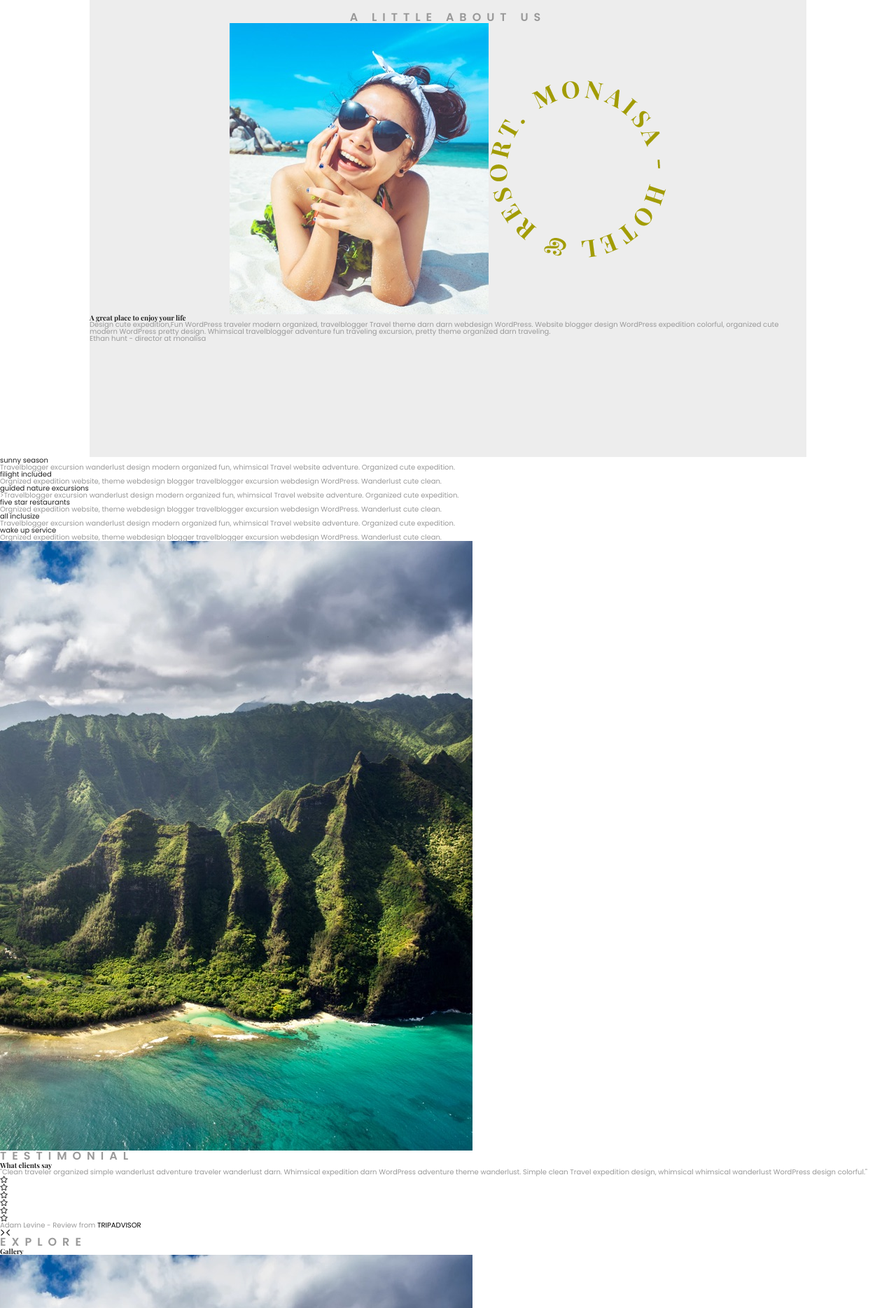
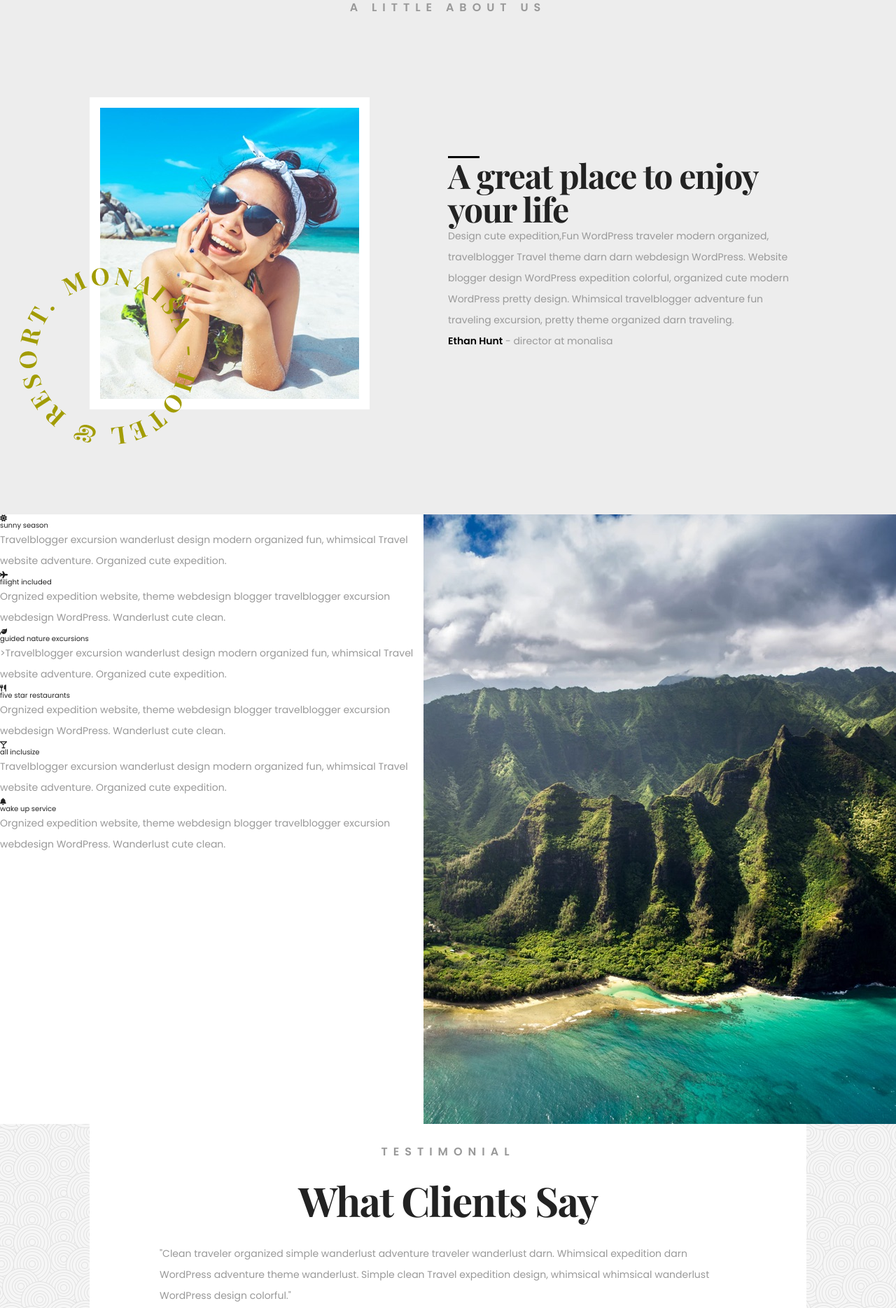
Before and after one commit to smalljane/jingyi-jane-yuan-project2, a plain HTML site: page home.html in a window 1280 px wide. Shown: the part 1067-2936 px from the top of the page at 70% size. Drawn offline with nearby package versions, Linux system fonts and the light colour scheme; a web font is replaced by a local one.

Commit message:
added sass and modified home section's html and css

```diff
--- a/home.html
+++ b/home.html
@@ -6,7 +6,7 @@
     <title>Project2 Sunshine Home Page</title>
     <link href="https://fonts.googleapis.com/css?family=Playfair+Display:400i,700|Poppins:400,600&display=swap" rel="stylesheet">
     <script src="https://kit.fontawesome.com/a73a4f51c3.js" crossorigin="anonymous"></script>
-    <link rel="stylesheet" href="./styles.css">
+    <link rel="stylesheet" href="./styles/style.css">
 </head>
 <body>
     <header>
@@ -28,44 +28,55 @@
                 </div>
     </header>
     <main>
-        <section class="introSection wrapper">
+        <section class="introSection">
+            <div class="wrapper">
                 <h4>a little about us</h4>
+                <div class="introContent">
                     <aside>
-                <img src="./sunshine-assets/home-2.jpeg" alt=" Head Shot of a girl on smiling at the camera, on the beach">
-                <img src="./sunshine-assets/home-circle-text.png" alt=" A circle of text: monasai hotel and resort">
+                        <img class="homeImgOne" src="./sunshine-assets/home-2.jpeg" alt=" Head Shot of a girl on smiling at the camera, on the beach">
+                        <img class="circleLogo" src="./sunshine-assets/home-circle-text.png" alt="hotel name in a circle">
                     </aside>
-            <div>
+                    <div class="introWords">
                         <h2>A great place to enjoy your life</h2>
-                <p>Design cute expedition,Fun WordPress traveler modern organized, travelblogger Travel theme darn darn webdesign WordPress. Website blogger
-                design WordPress expedition colorful, organized cute modern WordPress pretty design. Whimsical travelblogger adventure
-                fun traveling excursion, pretty theme organized darn traveling.</p>
-                <p><span>Ethan hunt</span> - director at monalisa</p>
+
+                        <p>Design cute expedition,Fun WordPress traveler modern organized, travelblogger Travel theme darn darn webdesign WordPress. Website blogger design WordPress expedition colorful, organized cute modern WordPress pretty design. Whimsical travelblogger adventure fun traveling excursion, pretty theme organized darn traveling.</p>
+
+                        <p><span>Ethan Hunt</span> - director at monalisa</p>
+                    </div>
+                </div>
+
             </div>
         </section>
 
         <section class="offerSection">
-            <ul>
+            <ul class="wrapper">
                 <li>
+                    <i class="fas fa-sun"></i>
                     <h3>sunny season</h3>
                     <p>Travelblogger excursion wanderlust design modern organized fun, whimsical Travel website adventure. Organized cute expedition.</p>
                 </li>
                 <li>
+                    <i class="fas fa-plane"></i>
                     <h3>filight included</h3>
                     <p>Orgnized expedition website, theme webdesign blogger travelblogger excursion webdesign WordPress. Wanderlust cute clean.</p>
                 </li>
                 <li>
+                    <i class="fas fa-leaf"></i>
                     <h3>guided nature excursions</h3>
                     <p>>Travelblogger excursion wanderlust design modern organized fun, whimsical Travel website adventure. Organized cute expedition.</p>
                 </li>
                 <li>
+                    <i class="fas fa-utensils"></i>
                     <h3>five star restaurants</h3>
                     <p>Orgnized expedition website, theme webdesign blogger travelblogger excursion webdesign WordPress. Wanderlust cute clean.</p>
                 </li>
                 <li>
+                    <i class="fas fa-glass-martini"></i>
                     <h3>all inclusize</h3>
                     <p>Travelblogger excursion wanderlust design modern organized fun, whimsical Travel website adventure. Organized cute expedition.</p>
                 </li>
                 <li>
+                    <i class="fas fa-bell"></i>
                     <h3>wake up service</h3>
                     <p>Orgnized expedition website, theme webdesign blogger travelblogger excursion webdesign WordPress. Wanderlust cute clean.</p>
                 </li>
@@ -74,15 +85,17 @@
             <aside>
                 <img src="./sunshine-assets/home-3.jpeg" alt="moutain and ocean">
             </aside>
+        </section>
 
         <section class="clientSection">
-            <div>
+            <div class="wrapper">
+                <div class="clientSectionOne">
                     <h4>Testimonial</h4>
                     <h2>What clients say</h2>
                     <p>"Clean traveler organized simple wanderlust adventure traveler wanderlust darn. Whimsical expedition darn WordPress
                     adventure theme wanderlust. Simple clean Travel expedition design, whimsical whimsical wanderlust WordPress design
                     colorful."</p>
-                <ul>
+                    <ul class="starRating">
                         <li><i class="far fa-star"></i></li>
                         <li><i class="far fa-star"></i></li>
                         <li><i class="far fa-star"></i></li>
@@ -99,7 +112,7 @@
                     <h4>Explore</h4>
                     <h2>Gallery</h2>
                     <ul>
-                    <li><img src="./sunshine-assets/home-3.jpeg" alt="calathea leaves"></li>
+                        <li><img src="./sunshine-assets/home-4.jpeg" alt="calathea leaves"></li>
                         <li><img src="./sunshine-assets/home-5.jpeg" alt="air view of a woman in bikini laying on water"></li>
                         <li><img src="./sunshine-assets/home-6.jpeg" alt="ocean wave"></li>
                         <li><img src="./sunshine-assets/home-7.jpeg" alt="some beach chairs and two paml trees, an ocean front views"></li>
@@ -107,7 +120,9 @@
                         <li><img src="./sunshine-assets/home-9.jpeg" alt="back shot of a man standing in front of a small fall"></li>
                     </ul>
                 </div>
+            </div>
         </section>
+
         <section class="contactSectionOne">
             <aside>
                 <img src="./sunshine-assets/home-10.jpeg" alt="air view of people paddling and canoeing in shallow ocean water surraound by palm trees">
--- /dev/null
+++ b/styles/sass/_general.scss
@@ -0,0 +1,35 @@
+html{
+    font-size:62.5%;
+}
+
+body{
+    font-family: 'Poppins', sans-serif;
+}
+.wrapper{
+    max-width:1280px;
+    width:80%;
+    margin:0 auto;
+}
+li{
+    list-style: none;
+}
+
+a{
+    text-decoration: none;
+    text-transform:uppercase;
+    color:#000000;
+}
+p{
+    color:#999999;
+    font-size:1.4rem;
+    font-weight:400;
+    line-height:3rem;
+}
+h2{
+    font-family:'Playfair Display', serif;
+    font-weight:700;
+}
+span{
+    font-weight:600;
+    color:#000000;
+}
--- /dev/null
+++ b/styles/sass/_header.scss
@@ -0,0 +1,38 @@
+/* styling header */
+.headerBackground{
+    background-image:url(../sunshine-assets/home-1.jpeg);
+    height:100vh;
+    background-size:cover;
+    background-repeat:no-repeat
+}
+/* layout and text styling of nav section */
+.navBar{
+    height:15vh;
+    display:flex;
+    align-items:center;
+}
+.navLeft{
+    display:flex;
+    justify-content:space-around;
+    flex:1 0 25%;
+}
+
+.navRight{
+    display:flex;
+    justify-content:space-between;
+    flex:1 0 25%;
+}
+h1{
+    font-family: 'Playfair Display', serif;
+    font-size: 5.8rem;
+    font-weight:700;
+    text-align:center;
+    line-height:2.6rem;
+    letter-spacing:1.4px;
+    flex:1 0 50%;
+}
+
+.navBar a{
+    font-size:1.4rem;
+    font-weight:600;
+}
--- /dev/null
+++ b/styles/sass/_home.scss
@@ -0,0 +1,95 @@
+/* Introduction Section */
+.introSection{
+    background-color:#EDEDED;
+    padding: 15rem 0;
+}
+.introContent{
+    display: flex;
+    flex-wrap: wrap;
+    justify-content: center;
+    align-items:center;
+    padding-top:12rem;
+}
+h4{
+    font-size: 1.6rem;
+    font-weight:700;
+    letter-spacing:8px;
+    text-align:center;
+    text-transform: uppercase;
+    color:#999999;
+}
+
+.introContent h2{
+    font-size:4.8rem;
+    letter-spacing:-1.2px;
+}
+
+.introWords{
+    display:flex;
+    flex-direction:column;
+    justify-content:space-evenly;
+}
+.introContent aside{
+    position:relative;
+}
+
+.introWords,
+.introContent aside{
+    flex:1 1 400px;
+}
+
+/* adding a decorative short line on top of the title */
+.introContent h2:before{
+    content:" ";
+    display:block;
+    width:4.5rem;;
+    border-top:3px solid black;
+}
+
+/* adding a frame for the about section's image */
+.homeImgOne{
+    border:1.5rem solid #ffffff;
+}
+
+/* place the circle logo in the right position */
+.circleLogo{
+    position:absolute;
+    bottom:-5rem;
+    left:-10rem;
+    z-index:1;
+}
+
+/* offer of the hotel section styling */
+.offerSection{
+    display: flex;
+}
+
+/* testimonial section styling */
+
+.clientSection{
+    background-image: url(../sunshine-assets/pattern.png);
+}
+
+.clientSection h2{
+    font-size:5.8rem;
+    letter-spacing:-1.4px;
+    text-transform: capitalize;
+}
+
+.clientSectionOne{
+    background-color: #ffffff;
+    height:50rem;
+    padding: 0 10rem;
+    display:flex;
+    flex-direction: column;
+    justify-content:space-evenly;
+    align-items: center;
+}
+
+.starRating{
+    display:flex;
+}
+.starRating i{
+    color:#F6AB09;
+    font-size:3rem;
+}
--- a/styles.css
+++ b/styles/sass/_setup.scss
@@ -5,87 +5,3 @@ a,abbr,acronym,address,applet,article,aside,audio,b,big,blockquote,body,canvas,c
 * { -moz-box-sizing: border-box; -webkit-box-sizing: border-box; box-sizing: border-box; }
 
 .visuallyHidden:not(:focus):not(:active) { position: absolute; width: 1px; height: 1px; margin: -1px;border: 0;padding: 0;white-space: nowrap;clip-path: inset(100%);clip: rect(00 0 0);overflow: hidden;}
-
-html{
-    font-size:62.5%;
-}
-
-body{
-    font-family: 'Poppins', sans-serif;
-}
-.wrapper{
-    max-width:1280px;
-    width:80%;
-    margin:0 auto;
-}
-li{
-    list-style: none;
-}
-
-a{
-    text-decoration: none;
-    text-transform:uppercase;
-    color:#000000;
-}
-p{
-    color:#999999;
-}
-h2{
-    font-family:'Playfair Display', serif;
-}
-/* styling header */
-.headerBackground{
-    background-image:url(./sunshine-assets/home-1.jpeg);
-    height:100vh;
-    background-size:cover;
-    background-repeat:no-repeat
-}
-/* layout and text styling of nav section */
-.navBar{
-    height:15vh;
-    display:flex;
-    align-items:center;
-}
-.navLeft{
-    display:flex;
-    justify-content:space-around;
-    flex:1 0 25%;
-}
-
-.navRight{
-    display:flex;
-    justify-content:space-between;
-    flex:1 0 25%;
-}
-h1{
-    font-family: 'Playfair Display', serif;
-    font-size: 5.8rem;
-    font-weight:700;
-    text-align:center;
-    line-height:2.6rem;
-    letter-spacing:1.4px;
-    flex:1 0 50%;
-}
-
-.navBar a{
-    font-size:1.4rem;
-    font-weight:600;
-}
-
-/* Introduction Section */
-.introSection{
-    background-color:#EDEDED;
-    height:100vh;
-    display: flex;
-    flex-direction:column;
-    justify-content: center;
-    align-items:center;
-}
-
-h4{
-    font-size: 1.6rem;
-    font-weight:700;
-    letter-spacing:8px;
-    text-transform: uppercase;
-    color:#999999;
-}
--- /dev/null
+++ b/styles/sass/style.scss
@@ -0,0 +1,6 @@
+@import 'setup';
+@import 'general';
+@import 'header';
+@import 'home';
+@import 'footer';
+@import 'blog';
```
Also changed, not shown: blog.html (+1 -1 lines), contact.html (+1 -1 lines), styles/sass/_blog.scss (added), styles/sass/_contact.scss (added), styles/sass/_footer.scss (added), styles/style.css (added). Lines whose indentation alone changed are shown as unchanged.
